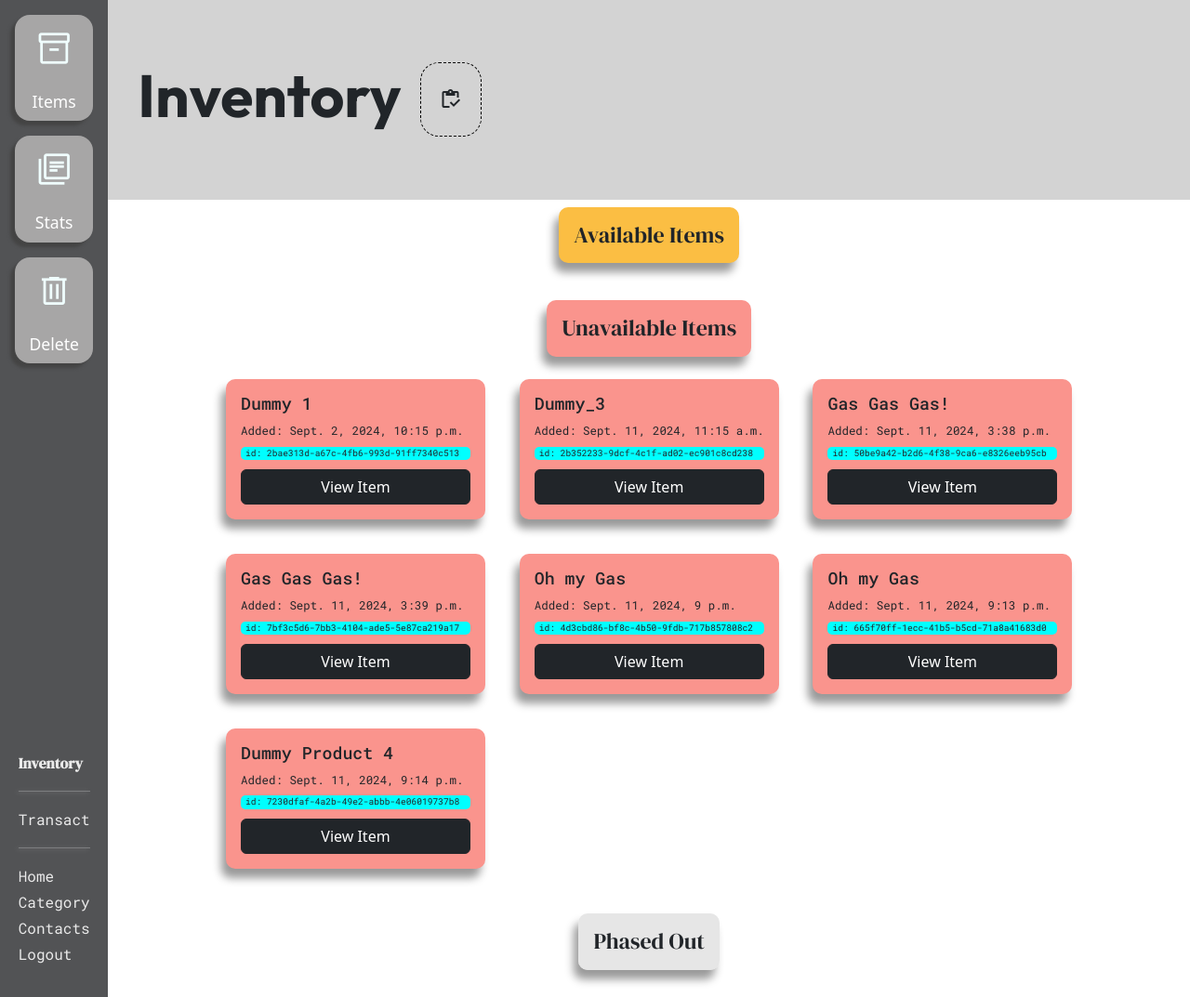
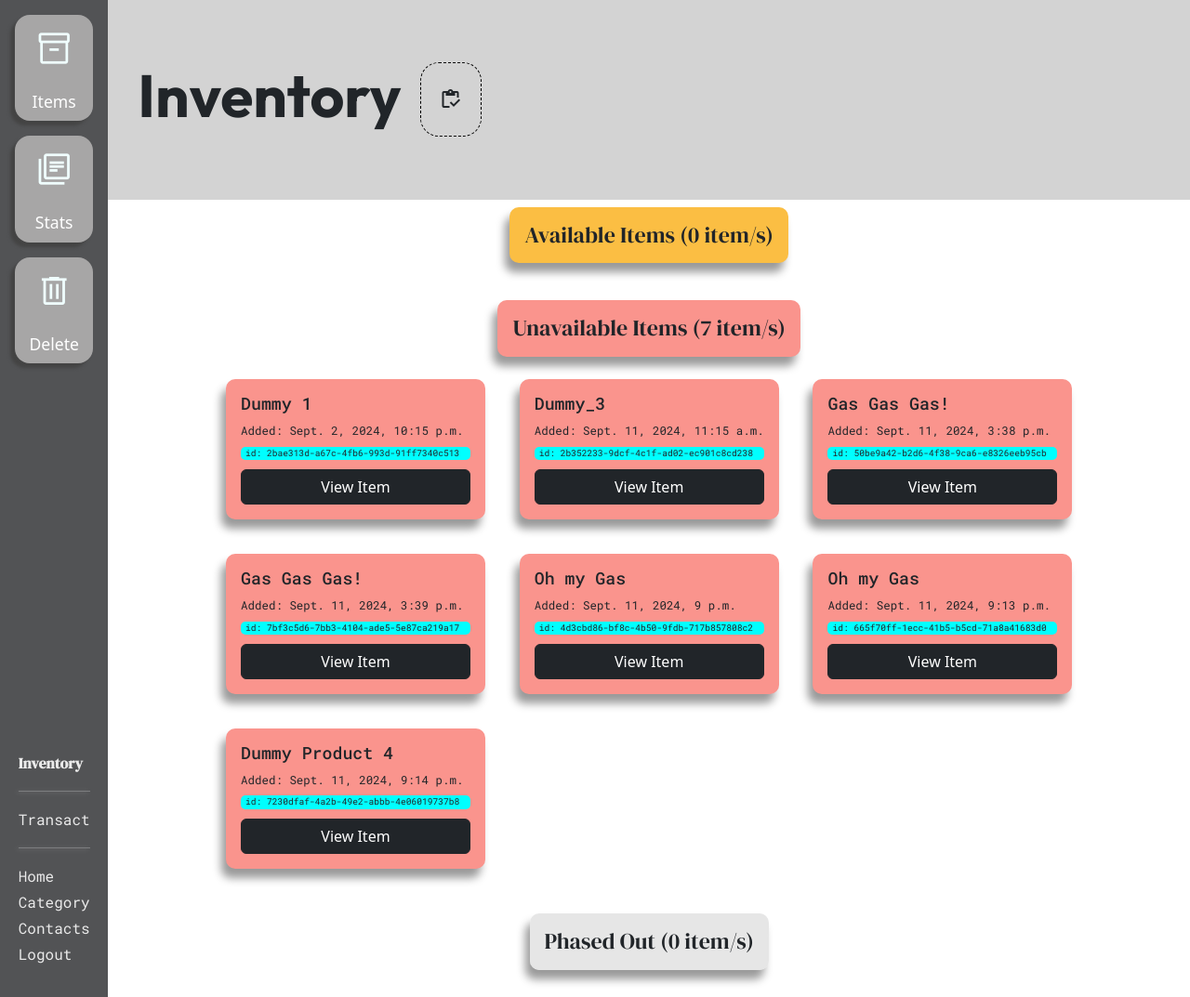
Before and after one commit to junealexis13/inventory_manager, a Django app: page /inventory/dashboard in a window 1280 px wide. Shown: the whole page at 93% size. Run offline with Django 5.2, Linux system fonts and the light colour scheme; data comes from the database, SQL or seed files in the repository; both versions use the stored data as it was after the commit; some libraries are stand-ins or nearby versions.

Commit message:
minor ui changes

```diff
--- a/inventory/templates/chunks/enumerate_inventory.html
+++ b/inventory/templates/chunks/enumerate_inventory.html
@@ -37,7 +37,7 @@
 
     <div class="item_wrapper">
         <div class="header_wrapper stock_available">
-            <h1>Available Items</h1>
+            <h1>Available Items ({{ status.available}} item/s)</h1>
         </div>
         <div class="grid_wrap">
         {% for item in for_sale %}
@@ -96,7 +96,7 @@
     <br>
     <div class="item_wrapper">
         <div class="header_wrapper stock_not_available">
-            <h1>Unavailable Items</h1>
+            <h1>Unavailable Items ({{ status.not_available}} item/s)</h1>
         </div>
         <div class="grid_wrap">
         {% for item in all %}
@@ -155,7 +155,7 @@
     <br>
     <div class="item_wrapper">
         <div class="header_wrapper stock_phased_out">
-            <h1>Phased Out</h1>
+            <h1>Phased Out ({{ status.phased_out }} item/s)</h1>
         </div>
         <div class="grid_wrap">
         {% for item in inventory %}
--- a/inventory/templates/chunks/show_inventory_stats.html
+++ b/inventory/templates/chunks/show_inventory_stats.html
@@ -1,30 +1,84 @@
 <div class="item_wrapper">
-    <h1 class="item_stat_header">Number of Items by Category</h1>
+    <p class="head_text">
+        This page shows a simplified summary of inventory information.
+    </p>
+</div>
+<div class="item_wrapper bordered">
+
+    <table class="table table-bordered table-hover">
+        <thead>
+            <h1 class="item_stat_header">Items per Category</h1>
+            <tr>
+                <th scope="col">#</th>
+                <th scope="col">Category</th>
+                <th scope="col">Total Item Count</th>
+            </tr>
+        </thead>
+
+        <tbody>
             {% for cat, count in item_count.items %}
-    <div class="header_wrapper bg_item_stats">
-        <h1>{{ cat }}</h1>
-        <p>{{ count }}</p>
-    </div>
+            <tr>
+              <th scope="row">{{ forloop.counter }}</th>
+              <td>{{cat}}</td>
+              <td>{{count}}</td>
+            </tr>
             {% endfor %}
+        </tbody>
+    </table>
+
 </div>
 
-<div class="item_wrapper horizontal">
+<div class="double_column">
+    <div class="item_wrapper bordered">
+        <div class="col sold_col">
+            <h1 class="item_stat_header"> <span class="material-symbols-outlined">
+                sell
+                </span> Sold Items</h1>
 
-
-    <div class="col sold_col">
-        <h1 class="item_stat_header">Sold Items</h1>
             <div class="header_wrapper bg_item_stats">
-            <h1>{{ sold_count }}</h1>
+                <h1>{{ sold_count }} items</h1>
             </div>
         </div>
 
         <div class="col unsold_col">
-        <h1 class="item_stat_header">Unsold Items</h1>
+            <h1 class="item_stat_header"><span class="material-symbols-outlined">
+                storefront
+                </span> Unsold Items</h1>
 
             <div class="header_wrapper bg_item_stats">
-            <h1>{{ not_sold_count }}</h1>
+                <h1>{{ not_sold_count }} items</h1>
             </div>
 
         </div>
+    </div>
+    <div class="item_wrapper bordered">
+        <div class="col">
+            <h1 class="item_stat_header"> <span class="material-symbols-outlined">
+                thumb_up
+                </span> Available</h1>
+
+            <div class="header_wrapper bg_item_stats">
+                <h1>{{ status.available }} items</h1>
+            </div>
+        </div>
+        <div class="col">
+            <h1 class="item_stat_header"> <span class="material-symbols-outlined">
+                warning
+                </span> Unavailable</h1>
+
+            <div class="header_wrapper bg_item_stats">
+                <h1>{{ status.not_available }} items</h1>
+            </div>
+        </div>
+        <div class="col">
+            <h1 class="item_stat_header"> <span class="material-symbols-outlined">
+                remove_done
+                </span> Phased Out</h1>
+
+            <div class="header_wrapper bg_item_stats">
+                <h1>{{ status.phased_out }} items</h1>
+            </div>
+        </div>
+    </div>
 
 </div>
--- a/inventory/views.py
+++ b/inventory/views.py
@@ -18,6 +18,11 @@ def inventory_dashboard(request):
     var['not_sold_count'] = Stock.objects.filter(is_sold=False).count()
     var['sold_count'] = Stock.objects.filter(is_sold=True).count()
 
+    var['status'] = {
+        'available': Stock.objects.filter(status='available').count(),
+        'not_available': Stock.objects.filter(status='not_available').count(),
+        'phased_out': Stock.objects.filter(status='phased_out').count(),
+    }
 
     itemCount_categorized = {}
     formID = request.GET.get('success', 'default')
--- a/requirements.txt
+++ b/requirements.txt
@@ -1,5 +1,6 @@
-Django==4.1
+Django==4.2
 matplotlib==3.8.4
 pandas==2.2.2
 pytz==2024.1
 seaborn==0.13.2
+numpy==1.26.4
```
Also changed, not shown: db.sqlite3. Lines whose indentation alone changed are shown as unchanged.
